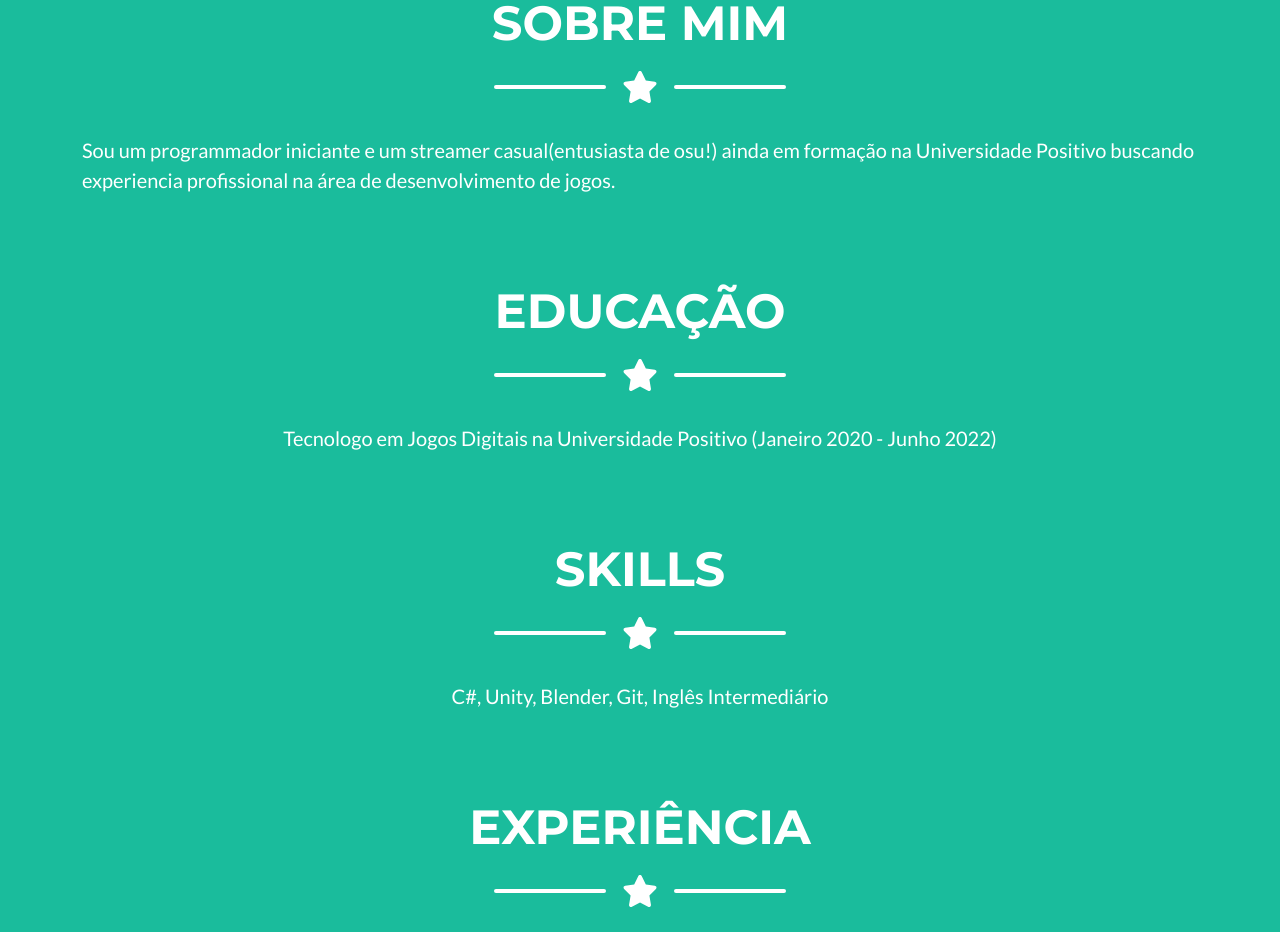
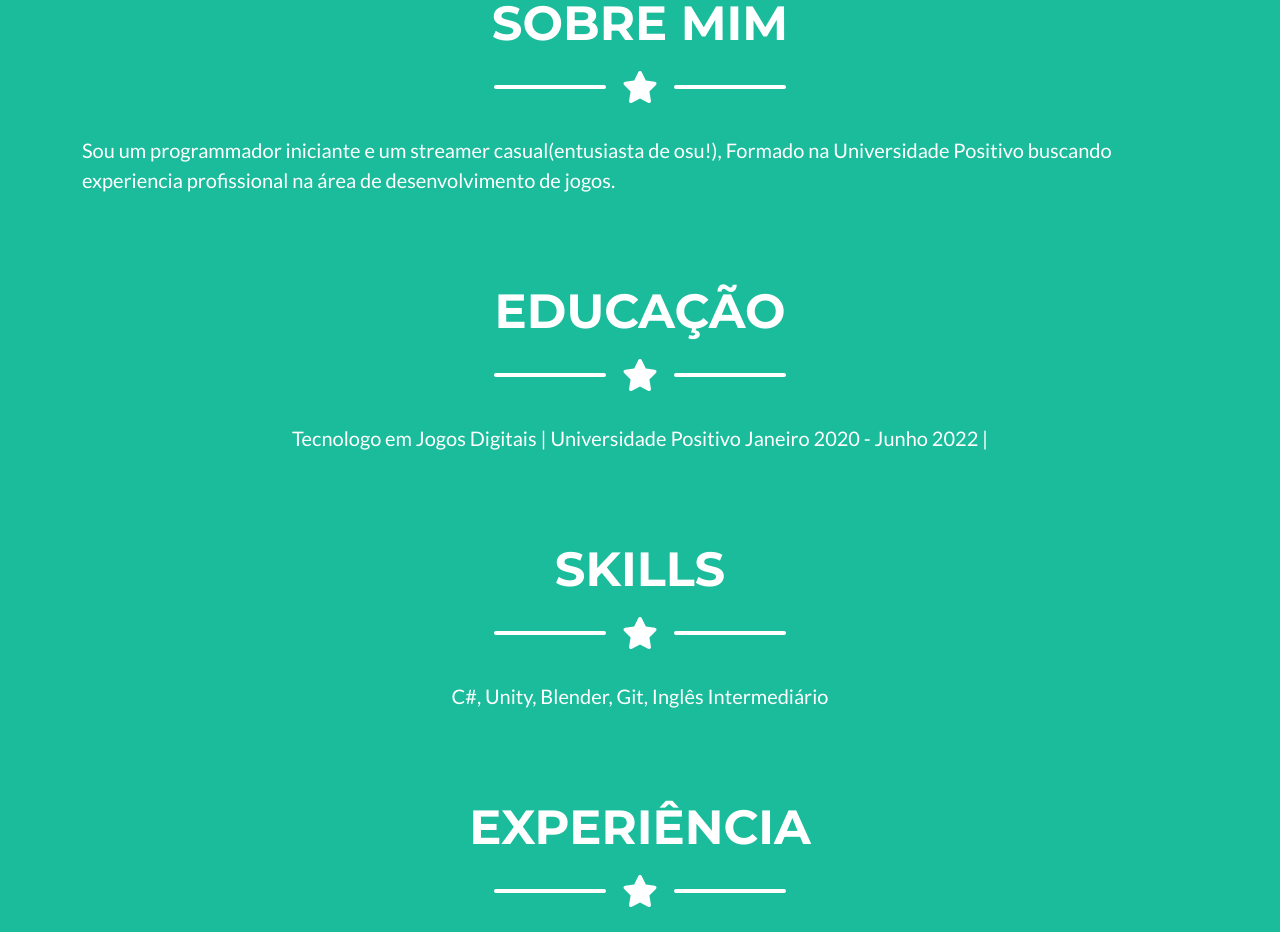
Before and after one commit to Sordruther/Sordruther.github.io, a plain HTML site: page index.html in a window 1280 px wide. Shown: the part 1618-2550 px from the top of the page. Drawn offline with nearby package versions, Linux system fonts and the light colour scheme.

Commit message:
mudanças

```diff
--- a/index.html
+++ b/index.html
@@ -115,7 +115,7 @@
                 </div>
                 <!-- About Section Content-->
                 <div class="row">
-                    <div class="page-section-headingfont-weight-light mb-0"><p class="lead mb-0">Sou um programmador iniciante e um streamer casual(entusiasta de osu!) ainda em formação na Universidade Positivo buscando experiencia profissional na área de desenvolvimento de jogos.</p>
+                    <div class="page-section-headingfont-weight-light mb-0"><p class="lead mb-0">Sou um programmador iniciante e um streamer casual(entusiasta de osu!), Formado na Universidade Positivo buscando experiencia profissional na área de desenvolvimento de jogos.</p>
                 </div>
                  </div>
                  <!-- About Section-->
@@ -131,7 +131,7 @@
                 </div>
                 <!-- About Section Content-->
                 <div class="row">
-                    <div class="page-section-headingfont-weight-light mb-0"><p style="text-align:center;" class="lead mb-0">Tecnologo em Jogos Digitais na Universidade Positivo (Janeiro 2020 - Junho 2022)</p>
+                    <div class="page-section-headingfont-weight-light mb-0"><p style="text-align:center;" class="lead mb-0">Tecnologo em Jogos Digitais | Universidade Positivo Janeiro 2020 - Junho 2022 |</p>
                 </div>
                 <section class="page-section bg-primary text-white mb-0" id="skills">
                     <div class="container">
```
